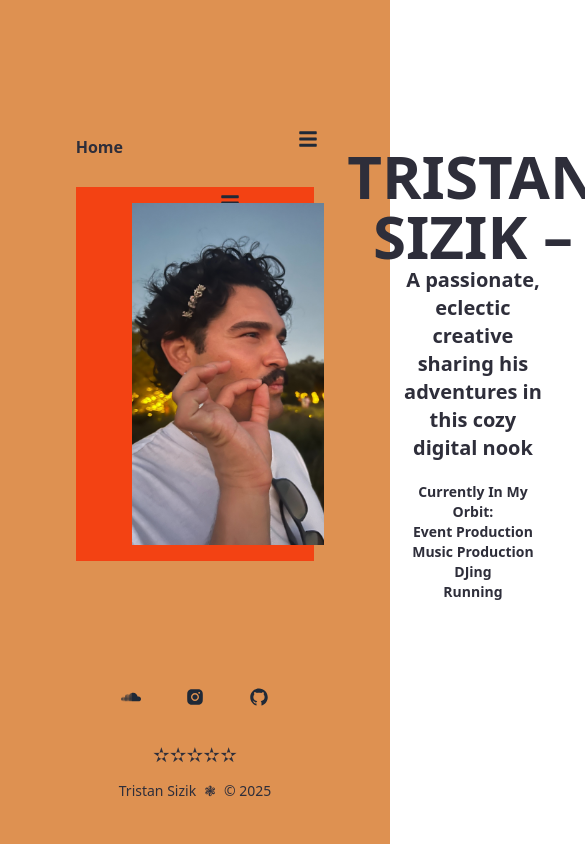
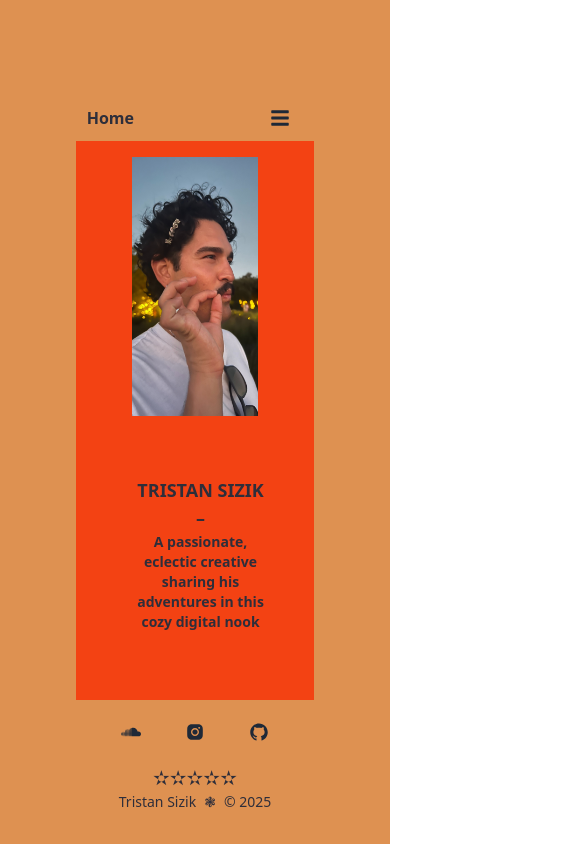
Before and after one commit to tristansizik/ForfunsiesWebDev, a Next.js app: page / in a window 390 px wide. Shown: the whole page, 585 px wide, since content can reach past the window. Built offline with nearby package versions, Linux system fonts and the light colour scheme; a web font is replaced by a local one.

Commit message:
made home page responsive :)

```diff
--- a/src/components/FootBar.js
+++ b/src/components/FootBar.js
@@ -6,8 +6,8 @@ import Link from 'next/link'
 const FootBar = () => {
     return (
       <>
-        <div className="mt-16 flex flex-col items-center">
-          <div className="mb-3 flex space-x-4">
+        <div className="mt-0 md:mt-16 flex flex-col items-center">
+          <div className="md:mb-3 flex space-x-4">
             <Link href="https://soundcloud.com/solacedotaif" className="flex relative text-right w-full">
               <FootBarIcon icon={<FaSoundcloud size="20" />} text={"My Twitter"} />
             </Link>
@@ -18,7 +18,7 @@ const FootBar = () => {
               <FootBarIcon icon={<AiOutlineGithub size="20" />} text={"My Github"} />
             </Link>
           </div>
-          <div className="mb-3 flex space-x-2 text-xl font-Helvetica text-dark-grayish-blue">
+          <div className="md:mb-3 flex space-x-2 text-xl font-Helvetica text-dark-grayish-blue">
             <div>✫✫✫✫✫</div>
           </div>
           <div className="mb-8 flex space-x-2 text-sm font-Helvetica text-dark-grayish-blue">
--- a/src/components/NavBarHome.js
+++ b/src/components/NavBarHome.js
@@ -16,27 +16,27 @@ const NavBarHome = (bgColor) => {
 
     return (
       <>
-      <div className="flex flex-row justify-between items-center sticky h-20 w-2/3 font-Helvetica font-bold text-dark-grayish-blue">
-          <div className='left h-full me-[100px] w-[120px]'>
+      <div className="flex flex-row justify-between items-center sticky h-12 md:h-20 w-2/3 font-Helvetica font-bold text-dark-grayish-blue">
+          <div className='left h-full me-[100px] w-1/3 md:w-[120px]'>
             <Link href="/" className="flex h-full items-center justify-center hover:text-green-dark">Home</Link>
           </div>
-          <div className="right grid grid-cols-7 items-center justify-center h-full w-[360px] font-bold text-dark-grayish-blue">
-            <div className='flex items-center justify-center col-span-2'>
+          <div className="right grid grid-cols-7 items-center justify-center h-full w-1/3 md:w-[360px] font-bold text-dark-grayish-blue">
+            <div className='md:flex items-center justify-center col-span-2 hidden'>
               <Link className="flex items-center justify-center col-span-1 hidden hover:text-green-dark sm:block" href="/portfolio">Portfolio</Link>
             </div>
-            <div className='flex items-center justify-center col-span-2'>
+            <div className='md:flex items-center justify-center col-span-2 hidden'>
               <Link className="flex items-center justify-center col-span-1 hidden hover:text-green-dark sm:block" href="/about">About</Link>
             </div>
-            <div className='flex items-center justify-center col-span-2'>
+            <div className='md:flex items-center justify-center col-span-2 hidden'>
               <Link className="flex items-center justify-center col-span-1 hidden hover:text-green-dark sm:block" href="/contact">Contact</Link>
             </div>
-            <div className='flex items-center justify-center col-span-1'>
-            <button onClick={showMenu} className="navbar-icon group"><FaBars size="20" /></button>
+            <div className='flex items-center justify-center md:col-span-1 col-span-7 h-full md:hidden'>
+            <button onClick={showMenu} className="flex navbar-icon group w-10 h-5"><FaBars size="20" /></button>
             </div>
 
-            <div className='sm:hidden flex h-full justify-center items-center'>
+            {/* <div className='hidden md:block flex h-full justify-center items-center'>
               <button onClick={showMenu} className="navbar-icon group"><FaBars size="20" /></button>
-            </div>
+            </div> */}
             {/* <div className="fixed left-0 top-0 z-10 h-full w-full transform opacity-95 duration-300
                   ease-in-out translate-x-0">
 
@@ -49,7 +49,7 @@ const NavBarHome = (bgColor) => {
 
   const NavBarIcon = ({icon}) => {
     return (
-    <button onClick={ClickEvent} className="navbar-icon group">
+    <button onClick={ClickEvent} className="navbar-icon group size-20">
       {icon}
     </button>
     );
--- a/src/components/skeleton/HeadInfo.tsx
+++ b/src/components/skeleton/HeadInfo.tsx
@@ -6,7 +6,7 @@ export default function HeadInfo() {
         <title>tristansizik.com</title>
         <meta charSet='UTF-8' />
         <meta name="description" content="Generated by create next app" />
-        <meta name="viewport" content="width=device-width, initial-scale=1" />
+        <meta name="viewport" content="width=device-width, initial-scale=1.0" />
         <link rel="icon" href="/images/kirbypixelart.png" />
         <link rel="preconnect" href="https://fonts.googleapis.com"/>
         <link rel="preconnect" href="https://fonts.gstatic.com"/>
--- a/src/components/skeleton/Home.tsx
+++ b/src/components/skeleton/Home.tsx
@@ -8,12 +8,12 @@ export default function BodyInfo() {
     return(
       <main className="flex flex-col justify-center items-center h-screen w-full pt-24 px-4 bg-coral ">
         <NavBarHome></NavBarHome>
-        <div className= "flex flex-row h-1/2 w-2/3 px-4 py-4 mb-10 bg-vivid-red text-center">
+        <div className= "flex md:flex-row flex-col h-4/5 md:h-1/2 w-2/3 px-4 py-4 md:mb-10 bg-vivid-red text-center">
           <img className=" h-full mx-10 bg-[white] z-20 mb-2" src='./images/1.jpg' alt="Me :)" />
           <div className="flex flex-col justify-center items-center w-2/3 h-full mx-10  z-10 ">
-            <h1 className="font-Helvetica font-bold text-6xl text-dark-grayish-blue">TRISTAN SIZIK –</h1>
-            <p className='font-Helvetica font-bold text-xl text-dark-grayish-blue'>A passionate, eclectic creative sharing his adventures in this cozy digital nook</p>
-            <p className='font-Helvetica font-bold text-sm text-dark-grayish-blue mt-5'>Currently In My Orbit:<br/>Event Production<br/>Music Production<br/>DJing<br/>Running </p>
+            <h1 className="font-Helvetica font-bold text-lg md:text-6xl text-dark-grayish-blue">TRISTAN SIZIK –</h1>
+            <p className='font-Helvetica font-bold text-sm md:text-xl text-dark-grayish-blue'>A passionate, eclectic creative sharing his adventures in this cozy digital nook</p>
+            <p className='font-Helvetica font-bold hidden md:block md:text-sm text-dark-grayish-blue mt-5'>Currently In My Orbit:<br/>Event Production<br/>Music Production<br/>DJing<br/>Running </p>
           </div>
         </div>
         <FootBar></FootBar>
```
